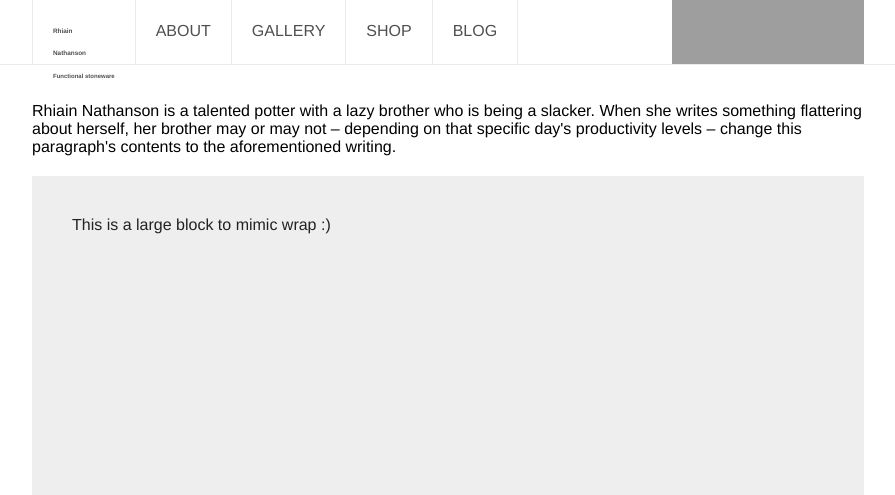
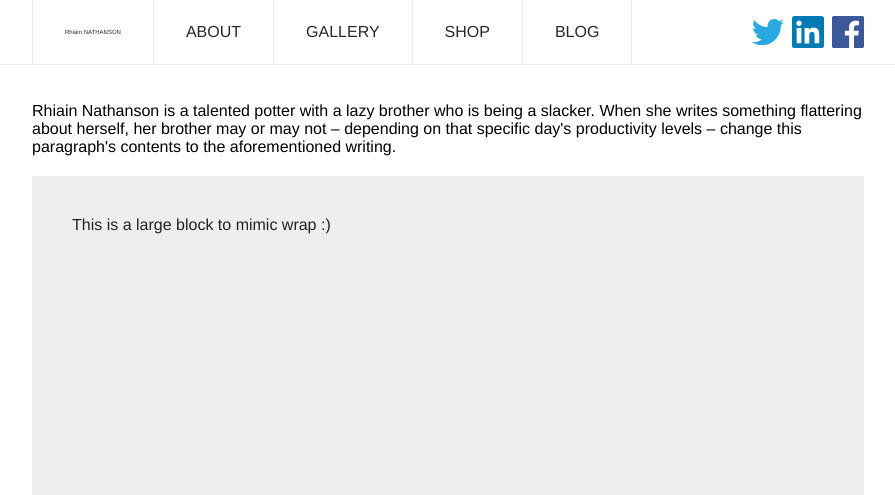
Before and after one commit to blieque/functionalstoneware.com, a PHP site: page / in a window 1280 px wide. Shown: the top 495 px of the page, without its empty margins (192-1087 px from the left). Run offline with PHP 8.4, Linux system fonts and the light colour scheme; some libraries are stand-ins or nearby versions; some web fonts are replaced; grey boxes are pictures that could not be loaded.

Commit message:
social button development

```diff
--- a/_cgi-bin/builder.php
+++ b/_cgi-bin/builder.php
@@ -26,11 +26,8 @@ function fs_open($title = "") { // opener/head function, declare recieved variab
 	</head><body>
 		<header>
 			<ul>
-				<li>
-					<a href="">
-						<h1><span>Rhiain</span><br>Nathanson</h1>
-						<h2>Functional stoneware</h2>
-					</a>
+				<li id="h">
+					<a href="/"><span>Rhiain</span> NATHANSON</a>
 				</li>
 				<li><a href="about">ABOUT</a></li>
 				<li><a href="gallery">GALLERY</a></li>
@@ -38,9 +35,9 @@ function fs_open($title = "") { // opener/head function, declare recieved variab
 				<li><a href="//blog.functionalstoneware.com">BLOG</a></li>
 				<li id="s">
 					<ul>
-						<li><a id="fb" href="//facebook.com/functionalstoneware">Facebook</a></li>
-						<li><a id="li" href="//linkedin.com/functionalstoneware">LinkedIn</a></li>
-						<li><a id="tw" href="//twitter.com/funcstoneware">Twitter</a></li>
+						<li><a id="f" href="https://www.facebook.com/rhiainnathansonpottery"><svg width="32" height="32"><path d="M30.2 0H1.8C0.8 0 0 0.8 0 1.8v28.5c0 1 0.8 1.8 1.8 1.8H17.1V19.6h-4.2v-4.8h4.2v-3.6c0-4.1 2.5-6.4 6.2-6.4 1.8 0 3.3 0.2 3.7 0.2v4.3l-2.6 0c-2 0-2.4 1-2.4 2.4v3.1h4.8l-0.6 4.8H22V32h8.2c1 0 1.8-0.8 1.8-1.8V1.8C32 0.8 31.2 0 30.2 0z" style="fill:#3b5999"/></svg></a></li>
+						<li><a id="l" href="https://www.linkedin.com/in/functionalstoneware"><svg width="32" height="32"><path d="M2.4 0C1.1 0 0 1.01 0 2.31l0 27.38C0 30.99 1.1 32 2.4 32l27.11 0C30.8 32 31.9 30.99 32 29.69L32 2.31C32 1.01 30.9 0 29.6 0L2.4 0zm4.67 4.41c1.5 0 2.71 1.18 2.71 2.78 0 1.5-1.22 2.81-2.71 2.81C5.58 10 4.3 8.79 4.3 7.19 4.4 5.59 5.58 4.41 7.07 4.41zm14.46 7.19c4.79 0 5.7 3.21 5.7 7.31l0 8.41-4.7 0 0-7.41c0-1.8 0-4-2.49-4-2.49 0-2.77 1.91-2.77 3.91l0 7.59-4.7 0 0-15.41 4.39 0 0 2.09 0.09 0c0.6-1.2 2.19-2.5 4.49-2.5zM4.67 12l4.7 0 0 15.31-4.7 0 0-15.31z" style="fill:#007bb5"/></svg></a></li>
+						<li><a id="t" href="https://twitter.com/functstoneware"><svg width="32" height="32"><path d="M32 6.1c-1.2 0.5-2.4 0.9-3.8 1 1.4-0.8 2.4-2.1 2.9-3.6-1.3 0.8-2.7 1.3-4.2 1.6C25.8 3.8 24 3 22.2 3c-3.6 0-6.6 2.9-6.6 6.6 0 0.5 0.1 1 0.2 1.5C10.3 10.8 5.5 8.2 2.2 4.2c-0.6 1-0.9 2.1-0.9 3.3 0 2.3 1.2 4.3 2.9 5.5-1.1 0-2.1-0.3-3-0.8 0 0 0 0.1 0 0.1 0 3.2 2.3 5.8 5.3 6.4-0.6 0.2-1.1 0.2-1.7 0.2-0.4 0-0.8 0-1.2-0.1 0.8 2.6 3.3 4.5 6.1 4.6-2.2 1.8-5.1 2.8-8.2 2.8-0.5 0-1.1 0-1.6-0.1 2.9 1.9 6.4 3 10.1 3 12.1 0 18.7-10 18.7-18.7 0-0.3 0-0.6 0-0.8C30 8.5 31.1 7.4 32 6.1z" style="fill:#2AA9E0"/></svg></a></li>
 					</ul>
 				</li>
 			</ul>
--- a/m.css
+++ b/m.css
@@ -59,16 +59,17 @@ header {
 	position:fixed;
 	width:100%;
 	height:64px;
-	color:#4f4f4f;
+	color:#282828;
 	background:#fff;
 	border:solid 0 #ebebeb;
 	border-width:0 0 1px 0;
-	line-height:140%;
+	line-height:0;
 }
 header>ul,section {
 	margin:0 auto;
 	padding:0;
 	width:65%;
+	max-width:1248px;
 }
 header ul { /* main nav ul */
 	display:block;
@@ -94,8 +95,8 @@ header>ul>:first-child a { /* logotype anchor */
 }
 header a { /* all header anchors */
 	display:block;
-	padding:20px;
-	height:24px;
+	padding:32px;
+	height:0;
 	text-decoration:none;
 }
 
@@ -109,37 +110,17 @@ header a { /* all header anchors */
 }
 #s a { /* social anchors */
 	display:block;
-	width:24px;
-	height:24px;
-	background-image:url(img/s.png);
-	text-indent:-999em;
+	margin:16px 0 16px 8px;
+	padding:0;
 }
-#f { /* facebook */
-	background-color:rgb(59,89,152);
+#s path { /* social buttons */
+	stroke:#fff;
+	stroke-width:16px;
+	stroke-opacity:0;
+	transition:all ease-out .12s;
 }
-a#f:hover,a#f:focus {
-	background-color:rgb(47,71,122);
-}
-#f:before {
-	background-position:0 0;
-}
-#l { /* linkedin */
-	background-color:rgb(72,117,180);
-}
-a#l:hover,a#l:focus {
-	background-color:rgb(58,94,144);
-}
-#l:before {
-	background-position:0 -24px;
-}
-#t { /* twitter */
-	background-color:rgb(85,172,238);
-}
-a#t:hover,a#t:focus {
-	background-color:rgb(68,138,190);
-}
-#t:before {
-	background-position:0 -48px;
+#s path:hover { /* social buttons colour change */
+	stroke-opacity:.25;
 }
 
 /* body */
```
